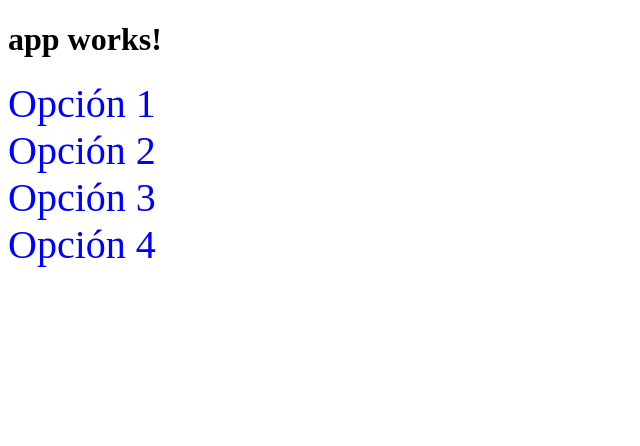
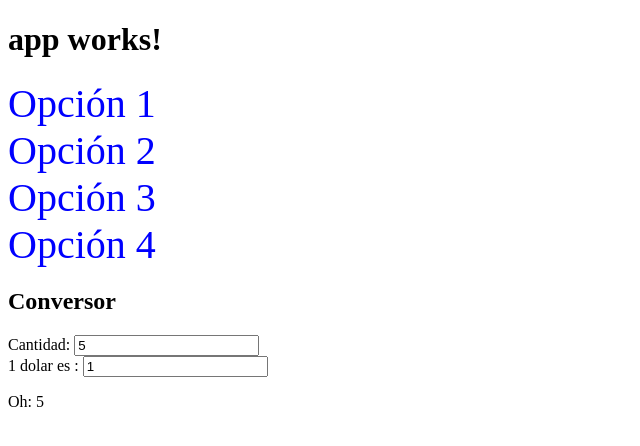
Before and after one commit to platzi/angular2-mean, an Angular app in the folder proyectOne/: page / in a window 1280 px wide. Shown: the top 446 px of the page, without its empty margins (0-640 px from the left). Built offline with nearby package versions, Linux system fonts and the light colour scheme.

Commit message:
Angular: Pipes

```diff
--- a/proyectOne/src/app/app.component.html
+++ b/proyectOne/src/app/app.component.html
@@ -5,3 +5,11 @@
   <input-component voto="{{voto.title}}" (addVoto)="addVoto($event)"></input-component>
 </div>
 <h3>{{votacion}}</h3>
+
+
+<h2>Conversor</h2>
+<div>Cantidad: <input [(ngModel)]="cantidad"></div>
+<div>1 dolar es : <input [(ngModel)]="factor"></div>
+<p>
+  Oh: {{cantidad | conversorPipe: factor}}
+</p>
--- a/proyectOne/src/app/app.component.ts
+++ b/proyectOne/src/app/app.component.ts
@@ -22,4 +22,6 @@
     this.votacion = "Usted eligio: " + response;
   }
 
+  cantidad = 5;
+  factor = 1;
 }
--- /dev/null
+++ b/proyectOne/src/app/pipes/conversor.pipe.ts
@@ -0,0 +1,9 @@
+import { Pipe, PipeTransform } from '@angular/core';
+
+@Pipe({name: 'conversorPipe'})
+export class ConversorPipe implements PipeTransform {
+  transform(value: number, exponent: string): number {
+    let exp = parseFloat(exponent);
+    return value * (isNaN(exp) ? 1 : exp);
+  }
+}
```
Also changed, not shown: proyectOne/src/app/app.module.ts (+7 -1 lines).
